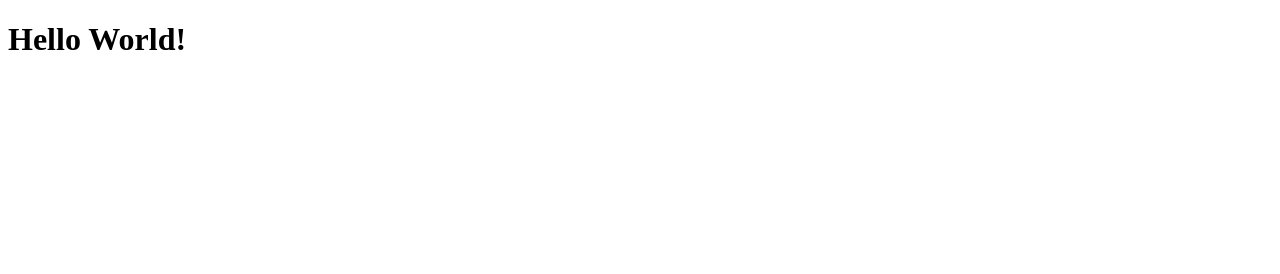
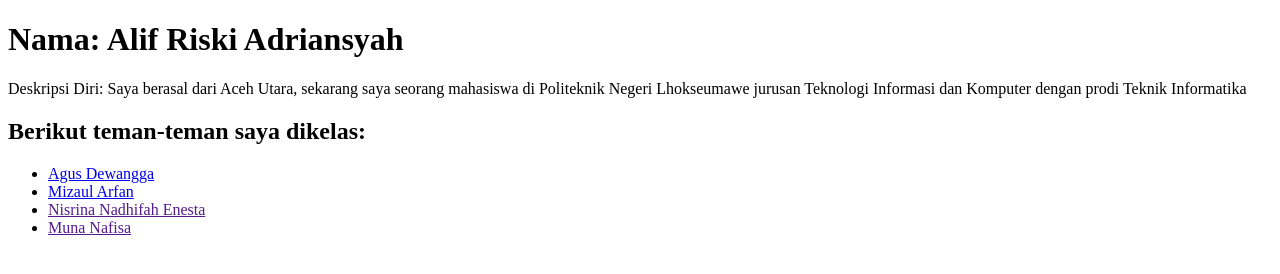
Before and after one commit to alfriskiii/alfriskiii.github.io, a plain HTML site: page index.html in a window 1280 px wide. Drawn offline with Linux system fonts and the light colour scheme.

Commit message:
pub: second publish

```diff
--- a/index.html
+++ b/index.html
@@ -5,6 +5,14 @@
     <title>home</title>
 </head>
 <body>
-        <h1>Hello World!</h1>
+    <h1>Nama: Alif Riski Adriansyah</h1>
+    <p>Deskripsi Diri: Saya berasal dari Aceh Utara, sekarang saya seorang mahasiswa di Politeknik Negeri Lhokseumawe jurusan Teknologi Informasi dan Komputer dengan prodi Teknik Informatika</p>
+    <h2>Berikut teman-teman saya dikelas:</h2>
+    <ul>
+        <li><a href="https://agsdewg.github.io/" target="_blank">Agus Dewangga</a></li>
+        <li><a href="https://arpan666.github.io/" target="_blank">Mizaul Arfan</a></li>
+        <li><a href="" target="_blank">Nisrina Nadhifah Enesta</a></li>
+        <li><a href="" target="_blank">Muna Nafisa</a></li>
+    </ul>
 </body>
 </html>
```
Also changed, not shown: 1 other file. Lines whose indentation alone changed are shown as unchanged.
